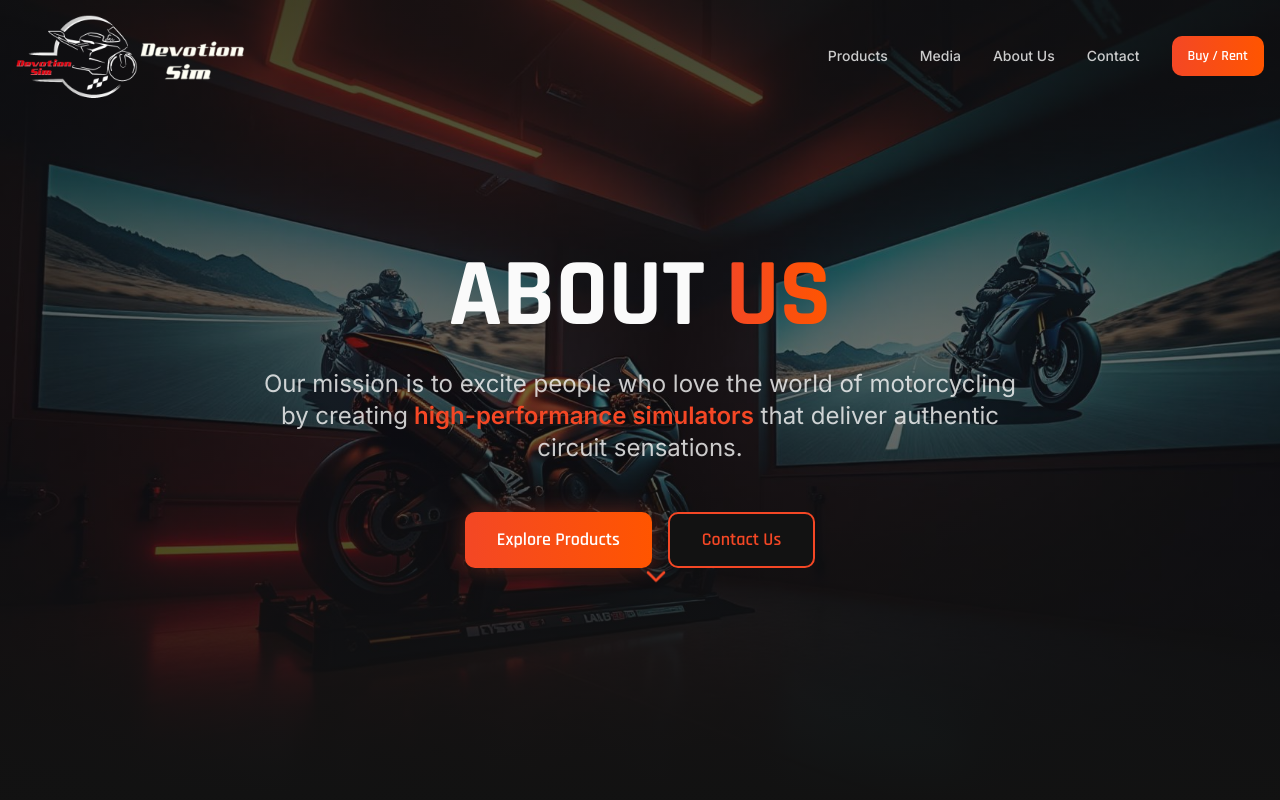
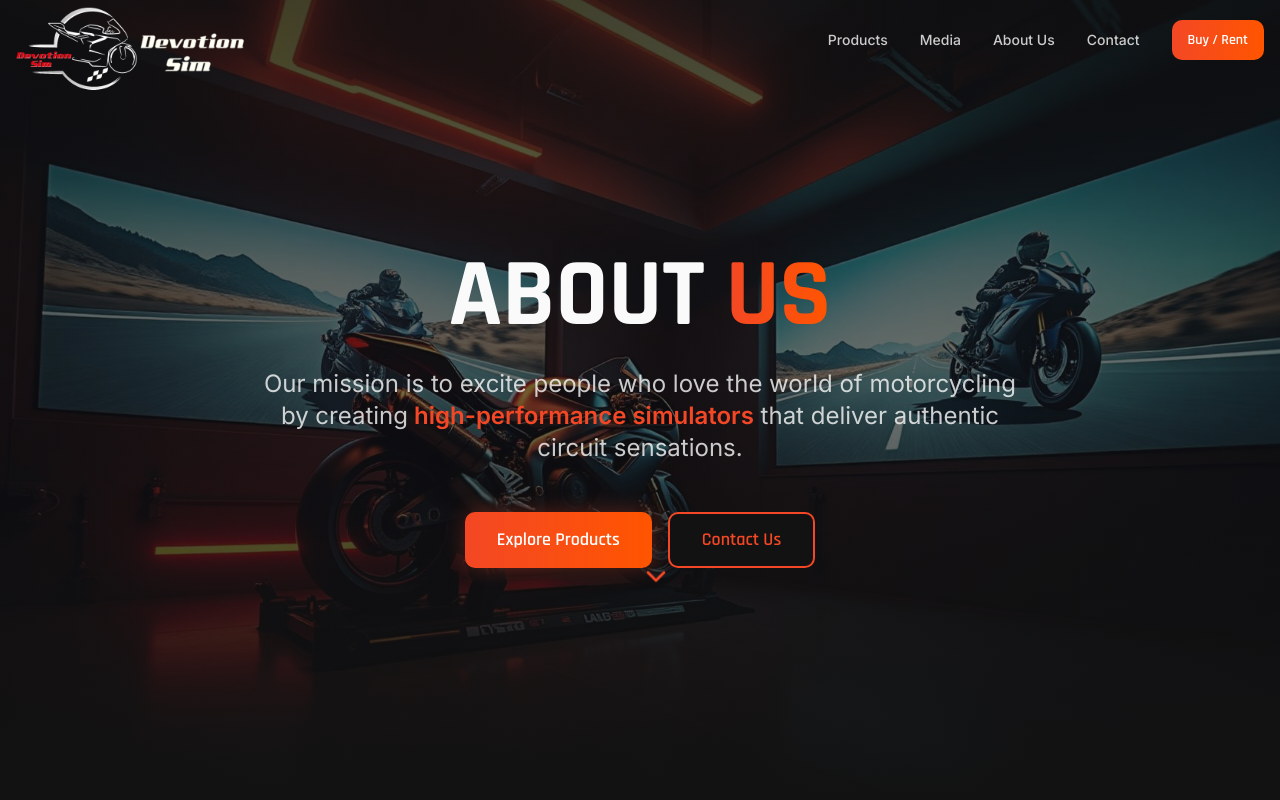
Before and after one commit to narrador02/devotion-revamped-showcase, a React (Vite) app: page / in a window 1280 px wide. Shown: the top 800 px of the page. Built offline with nearby package versions, Linux system fonts and the light colour scheme; the HTML template or start-up script is replaced by a standard one.

Commit message:
Adjust navigation layout

```diff
--- a/src/components/Navigation.tsx
+++ b/src/components/Navigation.tsx
@@ -28,10 +28,10 @@ const Navigation = () => {
         isScrolled ? "bg-background/95 backdrop-blur-md shadow-lg" : "bg-transparent"
       }`}
     >
-      <div className="container mx-auto px-4 pt-4">
+      <div className="container mx-auto px-4">
         <div className="flex items-center justify-between h-20">
           {/* Logo */}
-          <div className="flex-shrink-0">
+          <div className="flex-shrink-0 mt-4">
             <a href="#" className="flex items-center">
               <img src={logo} alt="Devotion Sim Logo" className="h-24 w-auto" />
             </a>
```
